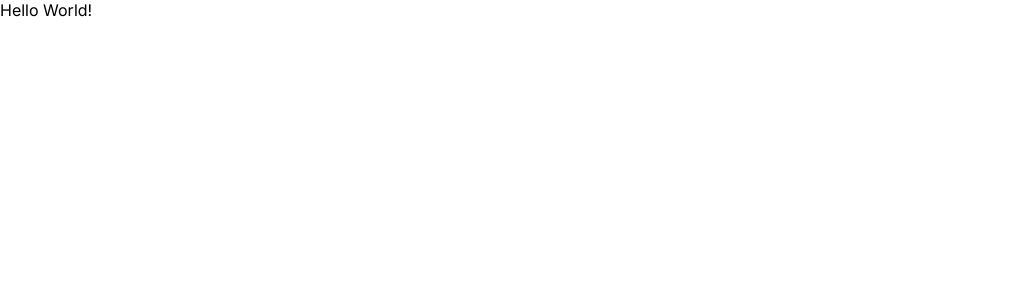
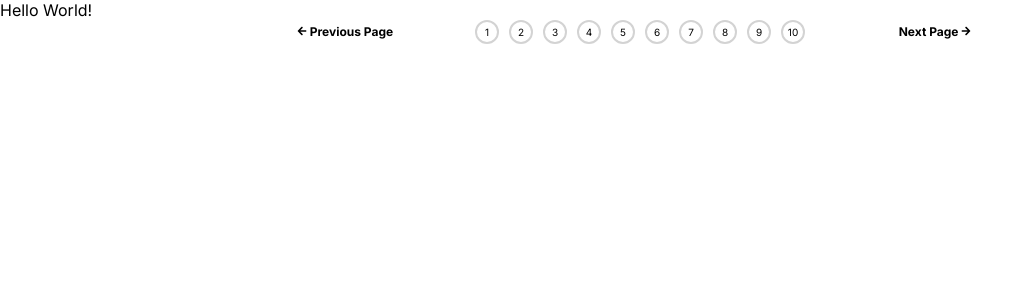
Before and after one commit to keita7777/teamsdev_16_1, a Next.js app: page / in a window 1280 px wide. Shown: the top 300 px of the page, without its empty margins (0-1033 px from the left). Built offline with nearby package versions, Linux system fonts and the light colour scheme.

Commit message:
ページネーション　作成

```diff
--- a/app/page.tsx
+++ b/app/page.tsx
@@ -1,5 +1,11 @@
+import Pagination from "@/components/Pagination";
 import styles from "./page.module.css";
 
 export default function Home() {
-  return <p>Hello World!</p>;
+  return (
+    <>
+      <p>Hello World!</p>
+      <Pagination />
+    </>
+  );
 }
--- /dev/null
+++ b/components/Pagination/index.tsx
@@ -0,0 +1,81 @@
+import React from "react";
+import styles from "./style.module.css";
+import Link from "next/link";
+import { FaArrowLeft } from "react-icons/fa";
+import { FaArrowRight } from "react-icons/fa";
+
+const Pagination = () => {
+  return (
+    <nav className={styles.paginationContainer}>
+      <ul className={styles.paginationBlock}>
+        <li>
+          <Link href="#" className={styles.paginationLiner}>
+            <FaArrowLeft size={10} /> Previous Page
+          </Link>
+        </li>
+      </ul>
+      <ul className={styles.paginationBlockItem}>
+        <li>
+          <Link className={styles.paginationItem} href="#">
+            1
+          </Link>
+        </li>
+        <li>
+          <Link className={styles.paginationItem} href="#">
+            2
+          </Link>
+        </li>
+        <li>
+          <Link className={styles.paginationItem} href="#">
+            3
+          </Link>
+        </li>
+        <li>
+          <Link className={styles.paginationItem} href="#">
+            4
+          </Link>
+        </li>
+        <li>
+          <Link className={styles.paginationItem} href="#">
+            5
+          </Link>
+        </li>
+        <li>
+          <Link className={styles.paginationItem} href="#">
+            6
+          </Link>
+        </li>
+        <li>
+          <Link className={styles.paginationItem} href="#">
+            7
+          </Link>
+        </li>
+        <li>
+          <Link className={styles.paginationItem} href="#">
+            8
+          </Link>
+        </li>
+        <li>
+          <Link className={styles.paginationItem} href="#">
+            9
+          </Link>
+        </li>
+        <li>
+          <Link className={styles.paginationItem} href="#">
+            10
+          </Link>
+        </li>
+      </ul>
+
+      <ul className={styles.paginationBlock}>
+        <li>
+          <Link className={styles.paginationLiner} href="#">
+            Next Page <FaArrowRight size={10} />
+          </Link>
+        </li>
+      </ul>
+    </nav>
+  );
+};
+
+export default Pagination;
--- /dev/null
+++ b/components/Pagination/style.module.css
@@ -0,0 +1,53 @@
+.paginationContainer {
+  display: flex;
+  justify-content: space-between;
+  max-width: 700px;
+  margin: 0 auto;
+}
+
+.paginationBlock {
+  list-style: none;
+  width: 110px;
+  text-align: center;
+}
+.paginationBlockItem {
+  display: flex;
+  list-style: none;
+}
+
+.paginationItem {
+  display: flex;
+  justify-content: center;
+  align-items: center;
+  width: 20px;
+  height: 20px;
+  padding: 10px;
+  margin: 0 5px;
+  border-radius: 50%;
+  border: solid 2px #d3d3d3;
+  font-size: 10px;
+  transition: border 0.3s ease-in-out;
+}
+
+.paginationItem:hover {
+  border: solid 2px #000;
+}
+
+.paginationLiner {
+  text-align: center;
+  font-size: 12px;
+  font-weight: 700;
+  transition: all 0.3s ease-in-out;
+}
+.paginationLiner:after {
+  display: block;
+  content: "";
+  width: 0;
+  transition: all 0.3s ease;
+  border-bottom: 3px solid #000;
+  display: block;
+}
+.paginationLiner:hover:after {
+  width: 100%;
+  border-bottom: solid 3px #000;
+}
--- a/package.json
+++ b/package.json
@@ -12,7 +12,8 @@
   "dependencies": {
     "next": "^14.2.14",
     "react": "^18",
-    "react-dom": "^18"
+    "react-dom": "^18",
+    "react-icons": "^5.3.0"
   },
   "devDependencies": {
     "@types/node": "^20",
```
Also changed, not shown: 1 other file (tests, documents, lock files or other folders).
